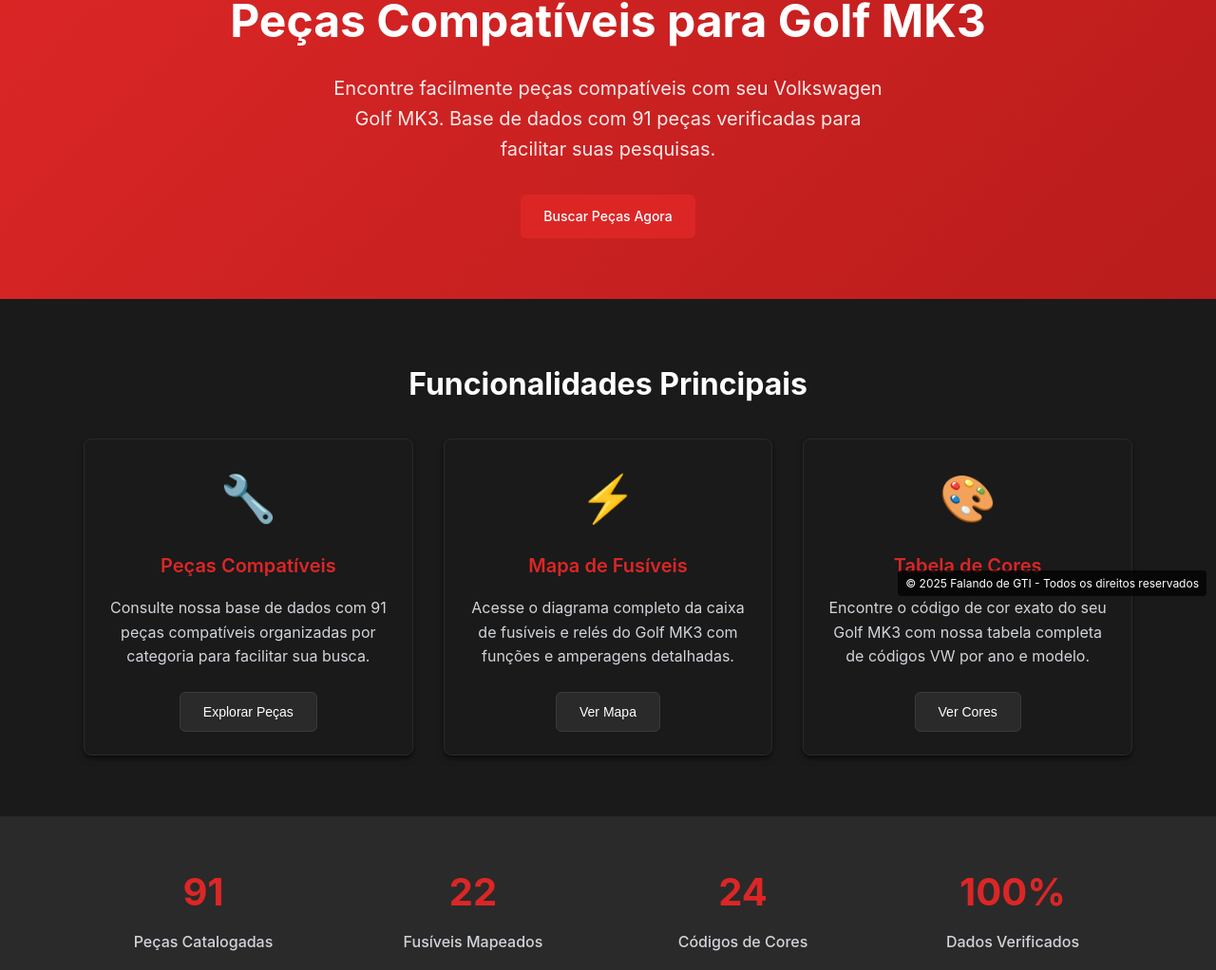
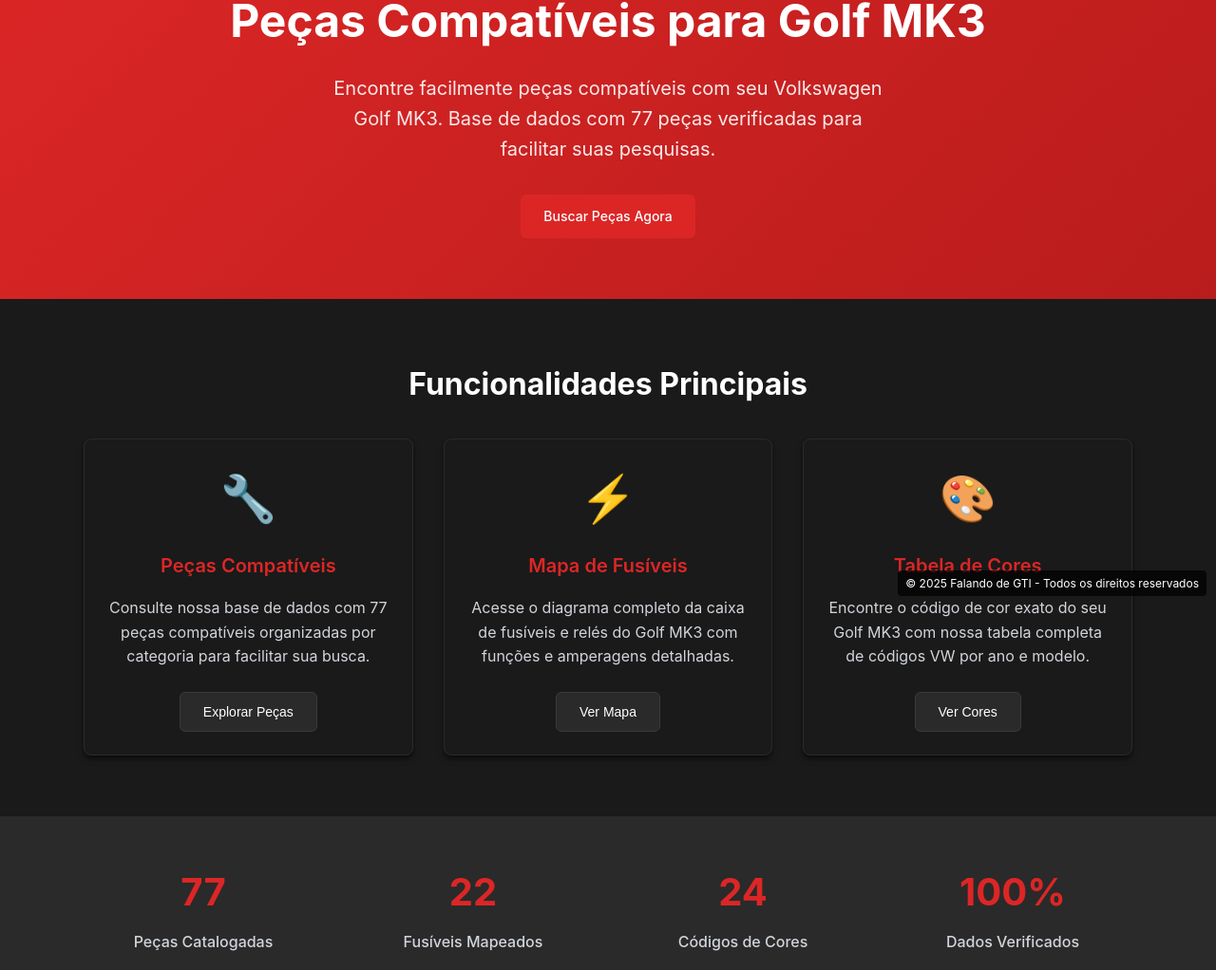
Before and after one commit to yurivfernandes1/app-pecas-compativeis, a React (Create React App) app: page / in a window 1280 px wide. Shown: the part 162-1184 px from the top of the page at 95% size. Built offline with nearby package versions, Linux system fonts and the light colour scheme; no server answers.

Commit message:
fix: atualizar contagem de peças compatíveis para 77 em várias páginas

```diff
--- a/src/data/pecas-compativeis.json
+++ b/src/data/pecas-compativeis.json
@@ -503,6 +503,10 @@
         ],
         "Lâmpada do painel": [
             "Corsa"
+        ],
+        "Pestana interna do vidro": [
+            "Para Golf GLX/GL - Gol G2 e G4 2 portas.",
+            "Para Golf GTI - Fox 2 portas."
         ]
     }
 }
--- a/src/pages/Home.tsx
+++ b/src/pages/Home.tsx
@@ -185,7 +185,7 @@
           <HeroTitle>Peças Compatíveis para Golf MK3</HeroTitle>
           <HeroSubtitle>
             Encontre facilmente peças compatíveis com seu Volkswagen Golf MK3.
-            Base de dados com 91 peças verificadas para facilitar suas pesquisas.
+            Base de dados com 77 peças verificadas para facilitar suas pesquisas.
           </HeroSubtitle>
           <Button as={Link} to="/pecas" variant="primary">
             Buscar Peças Agora
@@ -203,7 +203,7 @@
               <span className="icon">🔧</span>
               <h3>Peças Compatíveis</h3>
               <p>
-                Consulte nossa base de dados com 91 peças compatíveis
+                Consulte nossa base de dados com 77 peças compatíveis
                 organizadas por categoria para facilitar sua busca.
               </p>
               <Button variant="secondary">Explorar Peças</Button>
@@ -236,7 +236,7 @@
         <Container>
           <Grid columns={4} gap="2rem">
             <StatCard>
-              <span className="number">91</span>
+              <span className="number">77</span>
               <span className="label">Peças Catalogadas</span>
             </StatCard>
             <StatCard>
--- a/src/pages/PecasCompativeis.tsx
+++ b/src/pages/PecasCompativeis.tsx
@@ -766,7 +766,7 @@
             </h1>
             <p>
               Encontre peças compatíveis para seu Golf MK3 em nossa base de dados completa.
-              91 peças catalogadas com informações verificadas de compatibilidade.
+              77 peças catalogadas com informações verificadas de compatibilidade.
             </p>
           </HeroContent>
         </Container>
```
